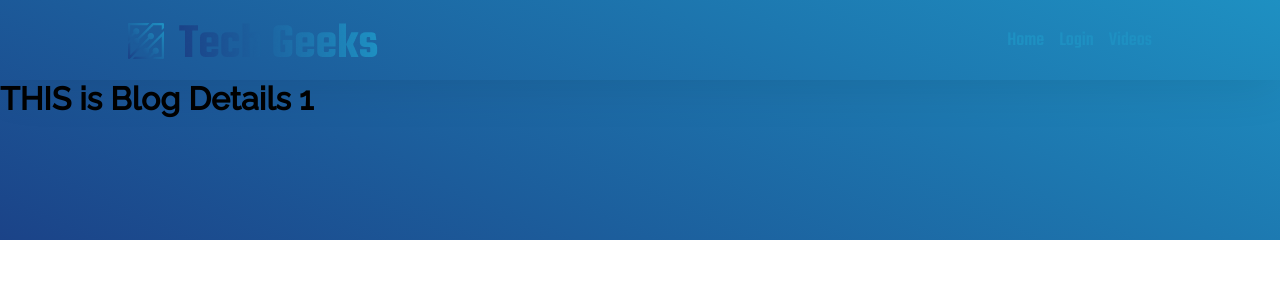
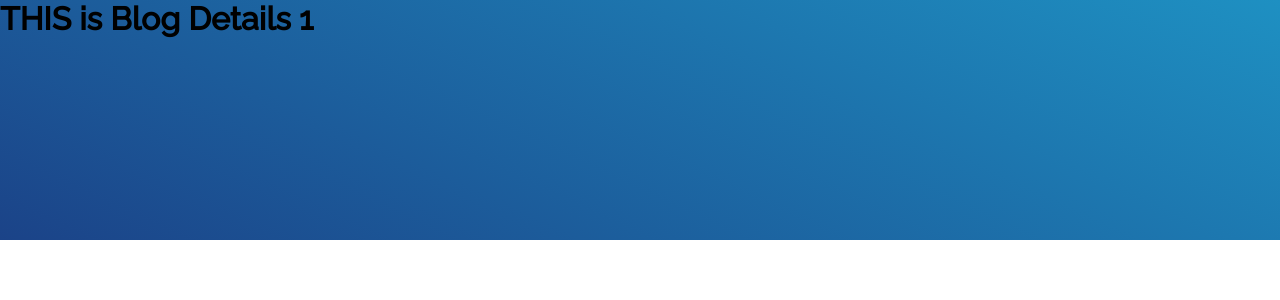
Before and after one commit to MirzaAyon/blog-website-react-router, a React (Create React App) app: page /blog/1 in a window 1280 px wide. Shown: the top 300 px of the page. Built offline with nearby package versions, Linux system fonts and the light colour scheme.

Commit message:
navbar display none applied in read more

```diff
--- a/src/Components/Navbar/Navbar.js
+++ b/src/Components/Navbar/Navbar.js
@@ -1,11 +1,19 @@
 import React from "react";
-import { NavLink } from "react-router-dom";
+import { NavLink, useLocation } from "react-router-dom";
 import Logo from "../../Assets/Image/logo.png";
 import "./Navbar.css";
 
 const Navbar = () => {
+  // const location = useLocation();
+  // console.log(location);
+  //kothae achi shetar location dibe
+  const { pathname } = useLocation();
+  //use location amdr ke ekta obj return kore
+  console.log(pathname);
+  //console e jei path e achi ta show korbe jemon /,/videos,/login etc
   return (
-    <nav>
+    <nav style={pathname.includes('blog') ? { display: 'none' } : { display: 'flex' }}>
+      {/* includes er kaj holo oi jinish ta ekhane ache kina ta check kora  */}
       <div className='logo-container'>
         <img src={Logo} alt='' />
       </div>
```
